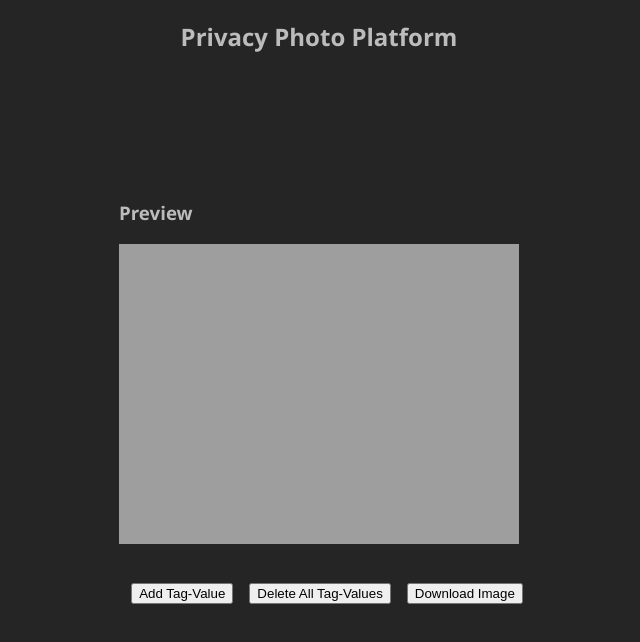
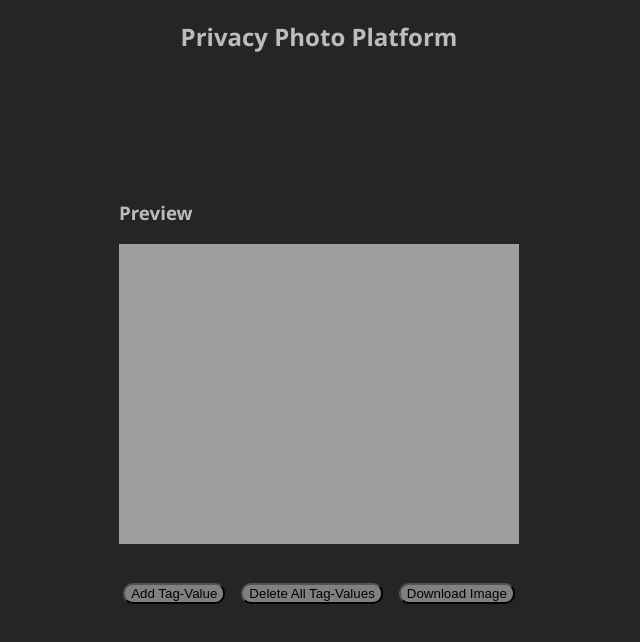
Before and after one commit to majdaltouzach/CougHacks2025, a React (Create React App) app in the folder photo_metadata_handler/frontend/: page /metadata in a window 1280 px wide. Shown: the top 642 px of the page, without its empty margins (321-961 px from the left). Built offline with nearby package versions, Linux system fonts and the light colour scheme.

Commit message:
Added shared styles to Layout.css

```diff
--- a/photo_metadata_handler/frontend/src/components/Layout.css
+++ b/photo_metadata_handler/frontend/src/components/Layout.css
@@ -12,3 +12,13 @@ body {
     justify-content: center;
     align-items: center;
 }
+
+.button {
+    margin-left: 1rem;
+    background-color: grey;
+    border-radius: 10px;
+}
+
+.first-button {
+    margin-left: 0rem;
+}
--- a/photo_metadata_handler/frontend/src/components/MetadataEditor.css
+++ b/photo_metadata_handler/frontend/src/components/MetadataEditor.css
@@ -7,7 +7,3 @@
     justify-content: center;
     align-items: center;
 }
-
-.button {
-    margin-left: 1rem;
-}
--- a/photo_metadata_handler/frontend/src/components/MetadataEditor.tsx
+++ b/photo_metadata_handler/frontend/src/components/MetadataEditor.tsx
@@ -53,7 +53,7 @@ const MetadataEditor = () => {
         ))}
       </ul>
       <div className="mt-4">
-        <button onClick={handleAdd} className="button">
+        <button onClick={handleAdd} className="button first-button">
           Add Tag-Value
         </button>
         <button onClick={handleEraseAll} className="button">
--- a/photo_metadata_handler/frontend/src/components/UploadForm.tsx
+++ b/photo_metadata_handler/frontend/src/components/UploadForm.tsx
@@ -26,7 +26,9 @@ const UploadForm = () => {
         accept="image/*"
         onChange={(e) => setFile(e.target.files?.[0] || null)}
       />
-      <button onClick={handleUpload}>Upload</button>
+      <button onClick={handleUpload} className="button first-button">
+        Upload
+      </button>
     </div>
   );
 };
```
